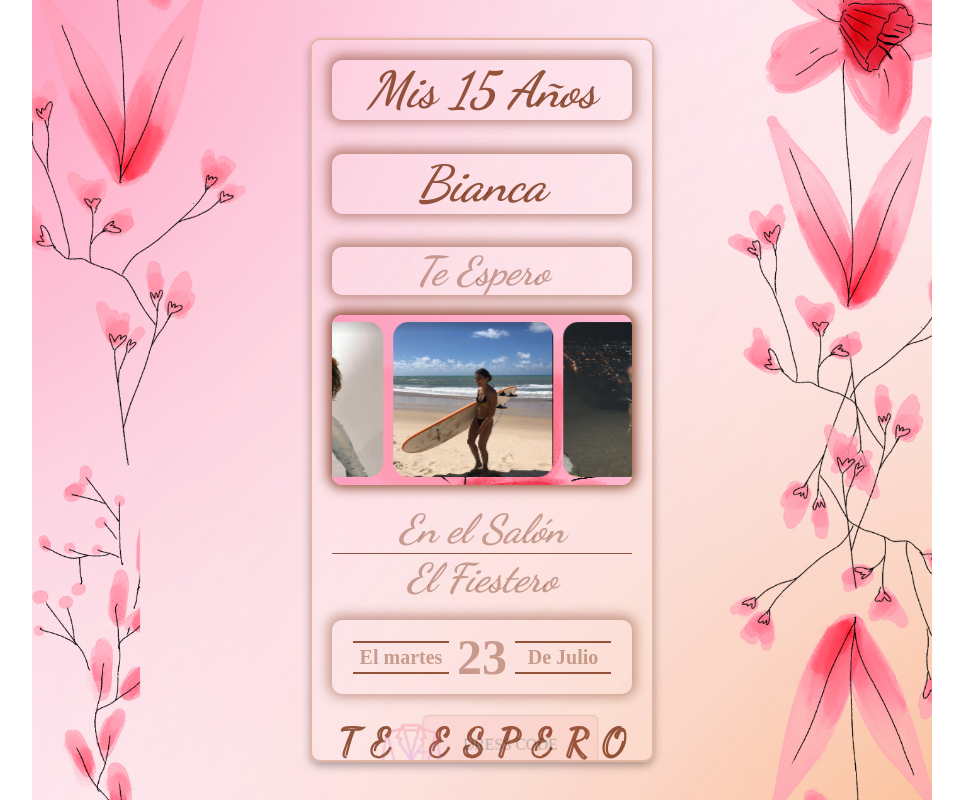
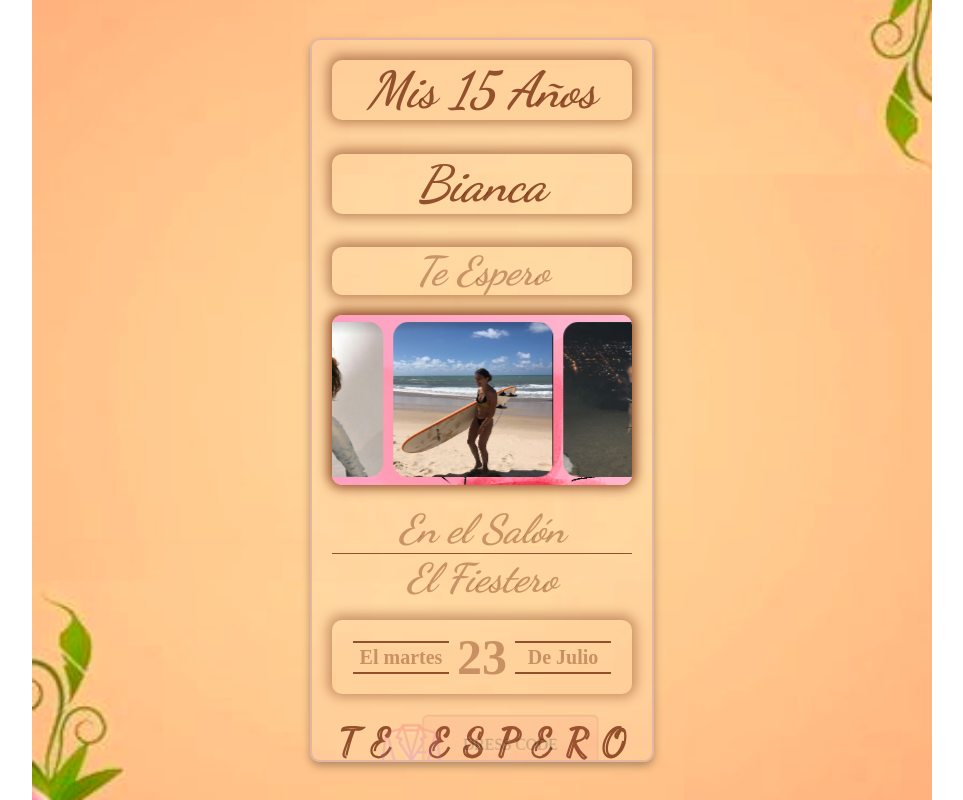
Before and after one commit to javier-dotcom/TarjetasWeb, a PHP site: page / in a window 1280 px wide. Shown: the whole page, without its empty margins (158-1121 px from the left). Run offline with PHP 8.4, Linux system fonts and the light colour scheme; some web fonts are replaced.

Commit message:
Update styles.css4/6

```diff
--- a/styles.css
+++ b/styles.css
@@ -8,7 +8,7 @@ body, html {
 }
 
 .background-image {
-    background-image: url('img/2.png');
+    background-image: url('img/4.png');
     /* Reemplaza con la ruta de tu imagen de fondo */
     background-size: cover;
     background-position: center;
```
